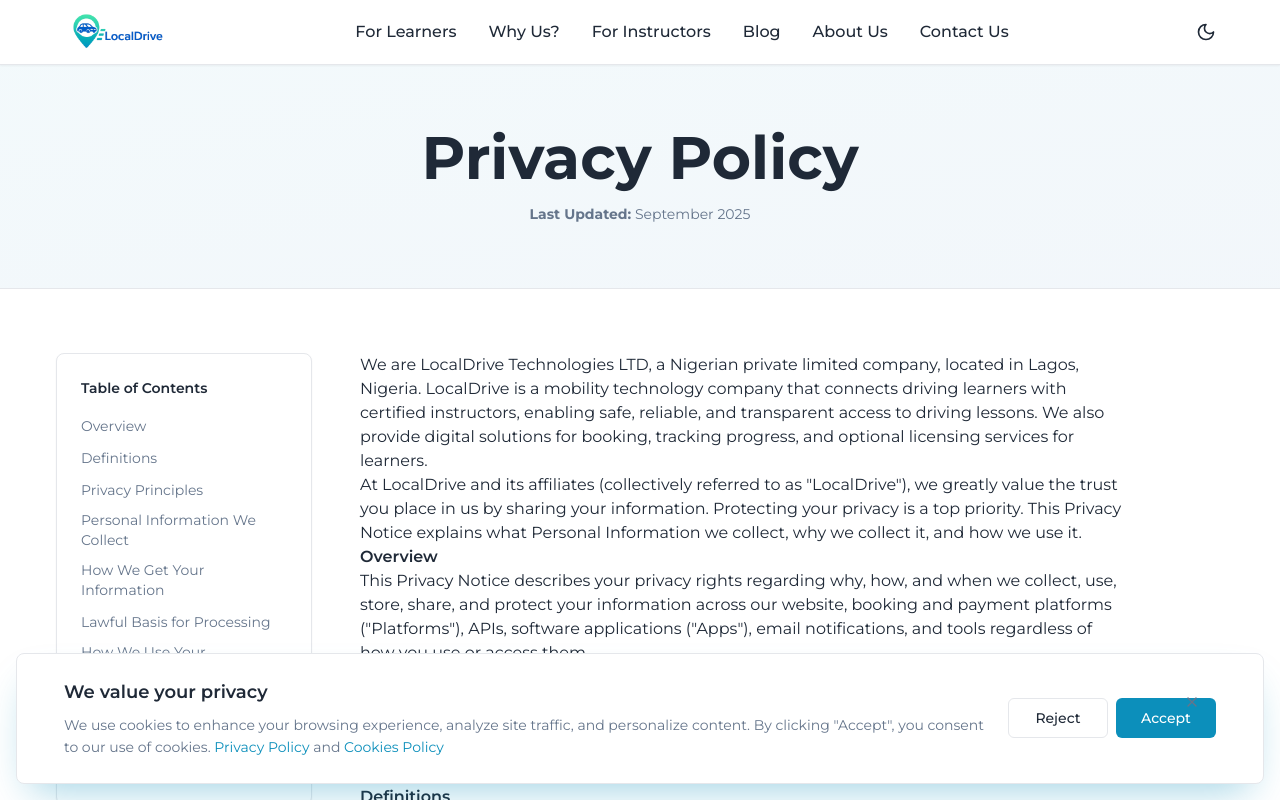
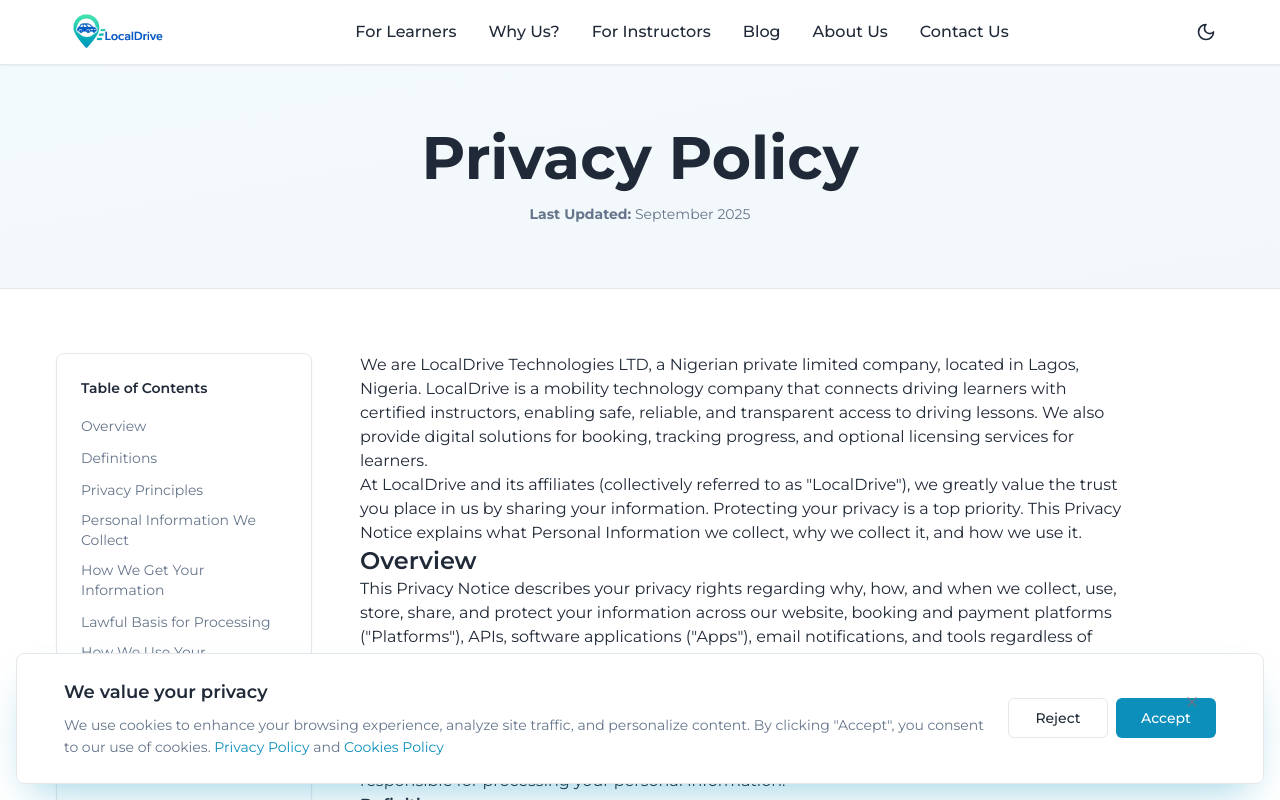
Before and after one commit to LocalDriveNG/LocalDrive-Website, a React (Vite) app: page /privacy-policy in a window 1280 px wide. Shown: the top 800 px of the page. Built offline with nearby package versions, Linux system fonts and the light colour scheme.

Commit message:
add h1 style

```diff
--- a/src/pages/PrivacyPolicy.tsx
+++ b/src/pages/PrivacyPolicy.tsx
@@ -29,7 +29,8 @@ const PrivacyPolicy = () => {
           At LocalDrive and its affiliates (collectively referred to as "LocalDrive"), we greatly value the trust you place in us by sharing your information. Protecting your privacy is a top priority. This Privacy Notice explains what Personal Information we collect, why we collect it, and how we use it.
         </p>
 
-        <h1 id="overview">Overview</h1>
+        <h1 id="overview"
+            className="text-2xl" >Overview</h1>
         <p>
           This Privacy Notice describes your privacy rights regarding why, how, and when we collect, use, store, share, and protect your information across our website, booking and payment platforms ("Platforms"), APIs, software applications ("Apps"), email notifications, and tools regardless of how you use or access them.
         </p>
```
